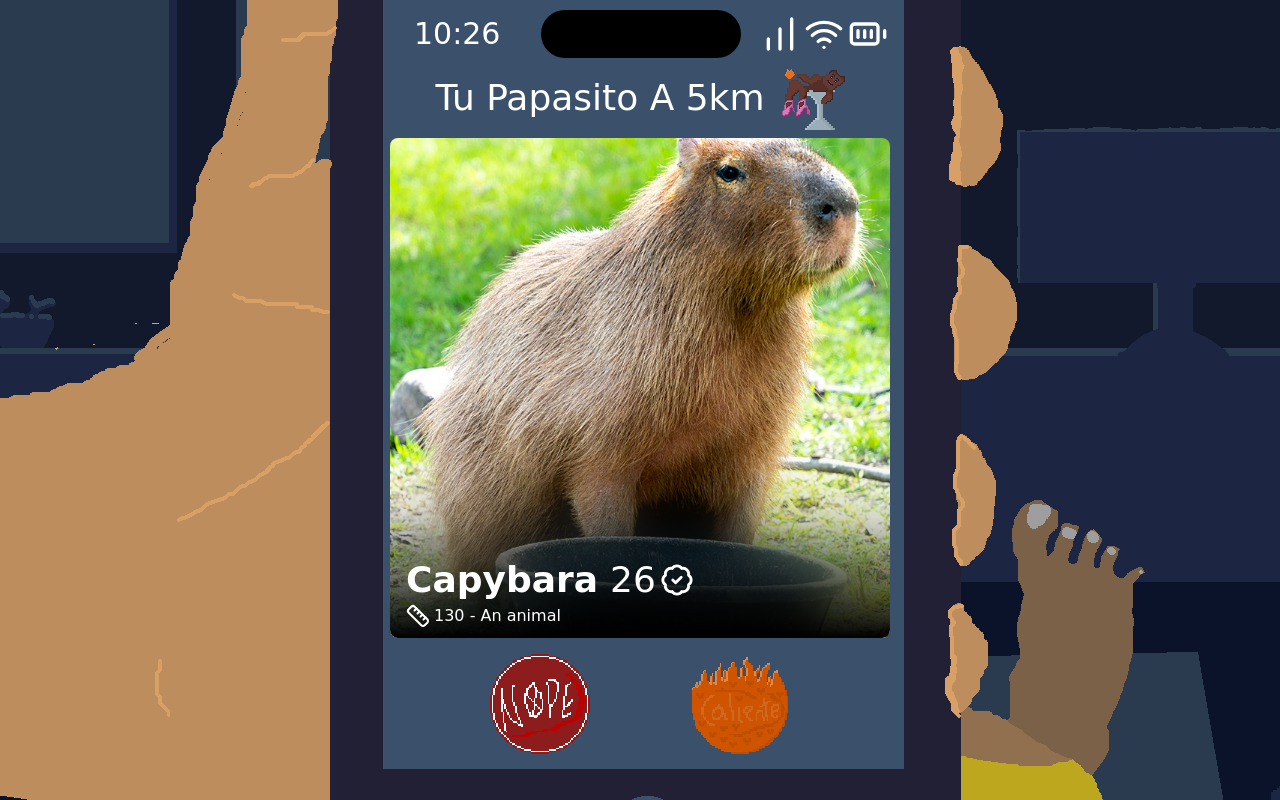
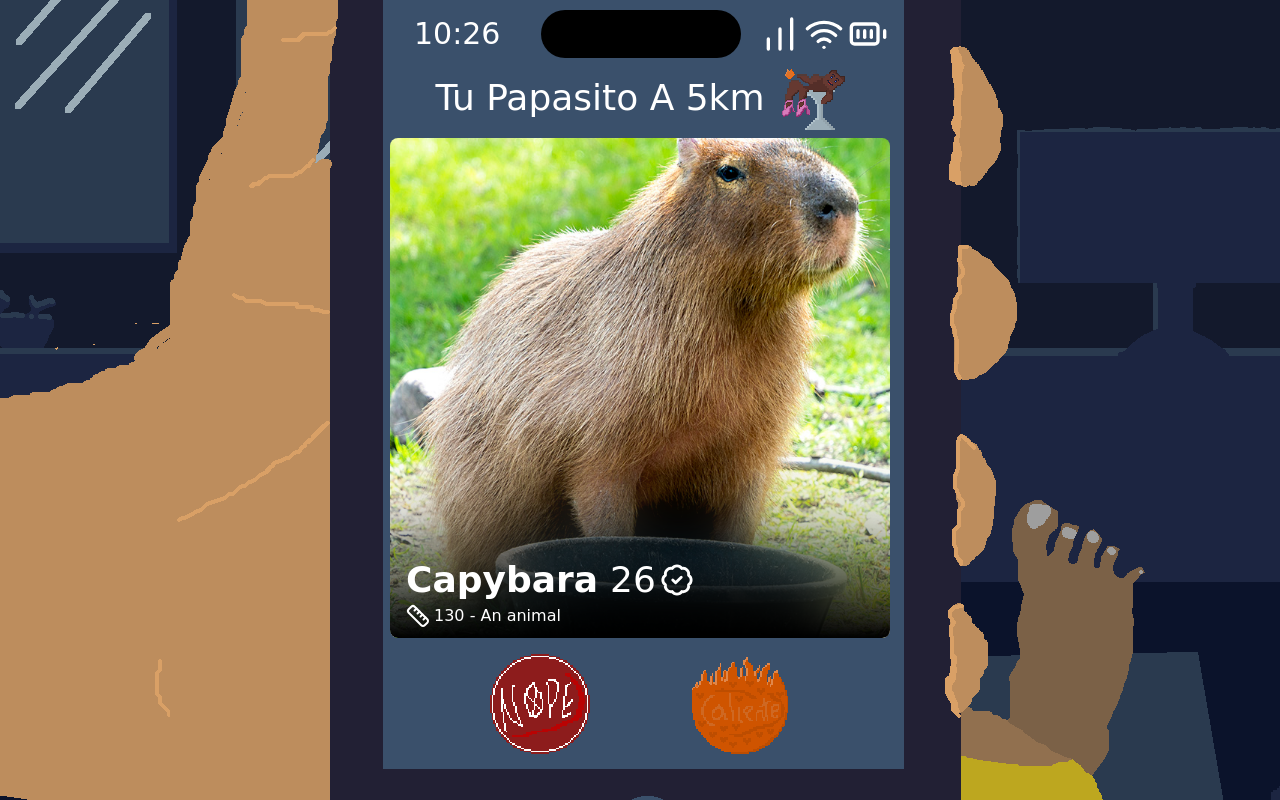
Before and after one commit to chardynamics/tu-papasito-a-5km, a SvelteKit app: page / in a window 1280 px wide. Built offline with nearby package versions, Linux system fonts and the light colour scheme.

Commit message:
use bg gif

```diff
--- a/src/routes/+page.svelte
+++ b/src/routes/+page.svelte
@@ -7,7 +7,7 @@
 </script>
 
 <div class="grid min-h-screen w-full place-items-center">
-    <img class="col-start-1 row-start-1 w-full h-full object-none object-center" src="/assets/bg.png" alt="background">
+    <img class="col-start-1 row-start-1 w-full h-full object-none object-center" src="/assets/bg.gif" alt="background">
     <div class="col-start-1 row-start-1 flex justify-center items-center w-full h-full min-h-screen z-10">
         <div class="w-125 h-195.25">
             <div class="flex justify-center items-center">
```
